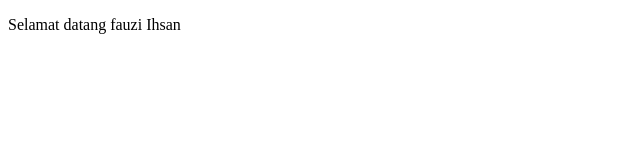
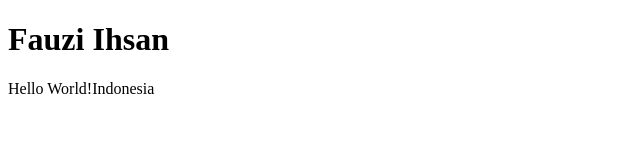
Before and after one commit to fauziihsan/vue, a plain HTML site: page index.html in a window 1280 px wide. Shown: the whole page, without its empty margins (0-640 px from the left). Drawn offline with Linux system fonts and the light colour scheme.

Commit message:
Perubahan

```diff
--- a/assets/js/app.js
+++ b/assets/js/app.js
@@ -1,7 +1,7 @@
 var app = new Vue({
   el: "#app",
   data: {
-    show: false,
+    show: true,
     message: "Hello World!Indonesia ",
     message2: "Selamat datang fauzi Ihsan",
   },
--- a/index.html
+++ b/index.html
@@ -8,6 +8,7 @@
 </head>
 
 <body>
+  <h1>Fauzi Ihsan</h1>
   <div id="app">
     <p v-if="show">{{message}}</p>
     <p v-else="show">{{message2}}</p>
```
